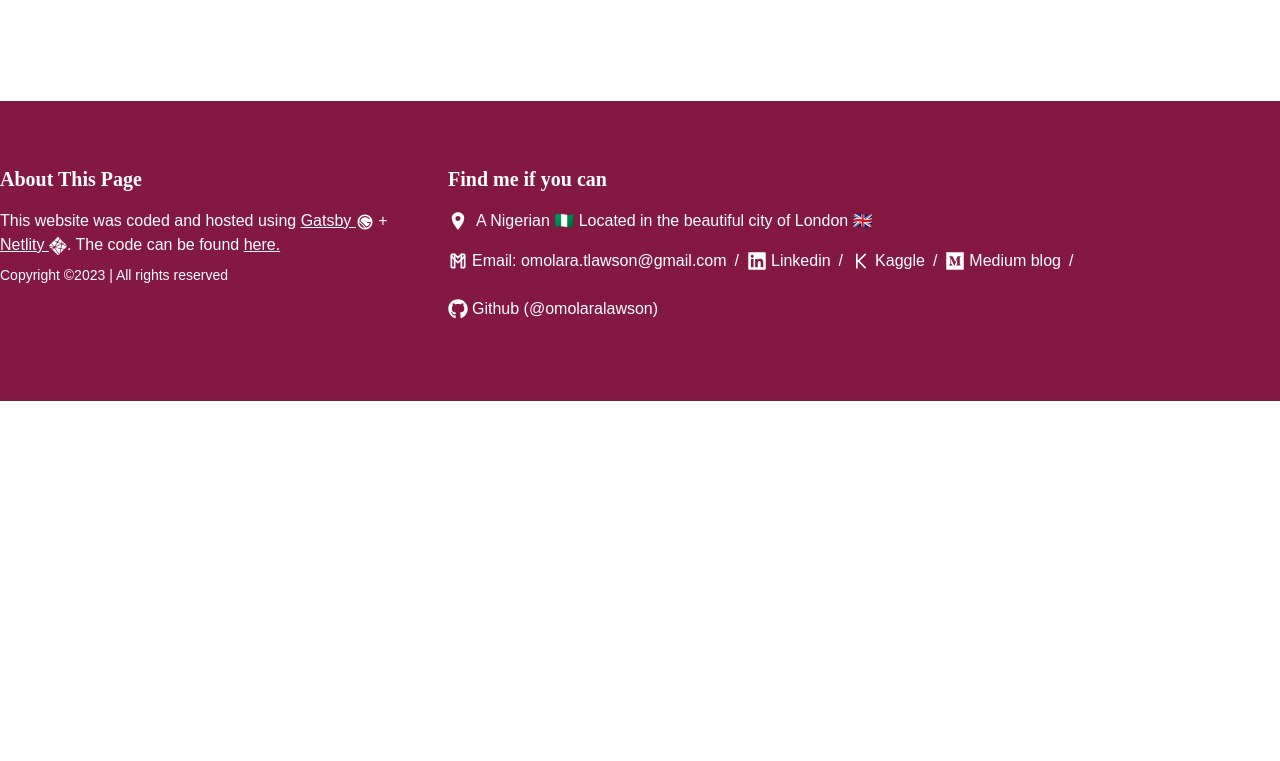
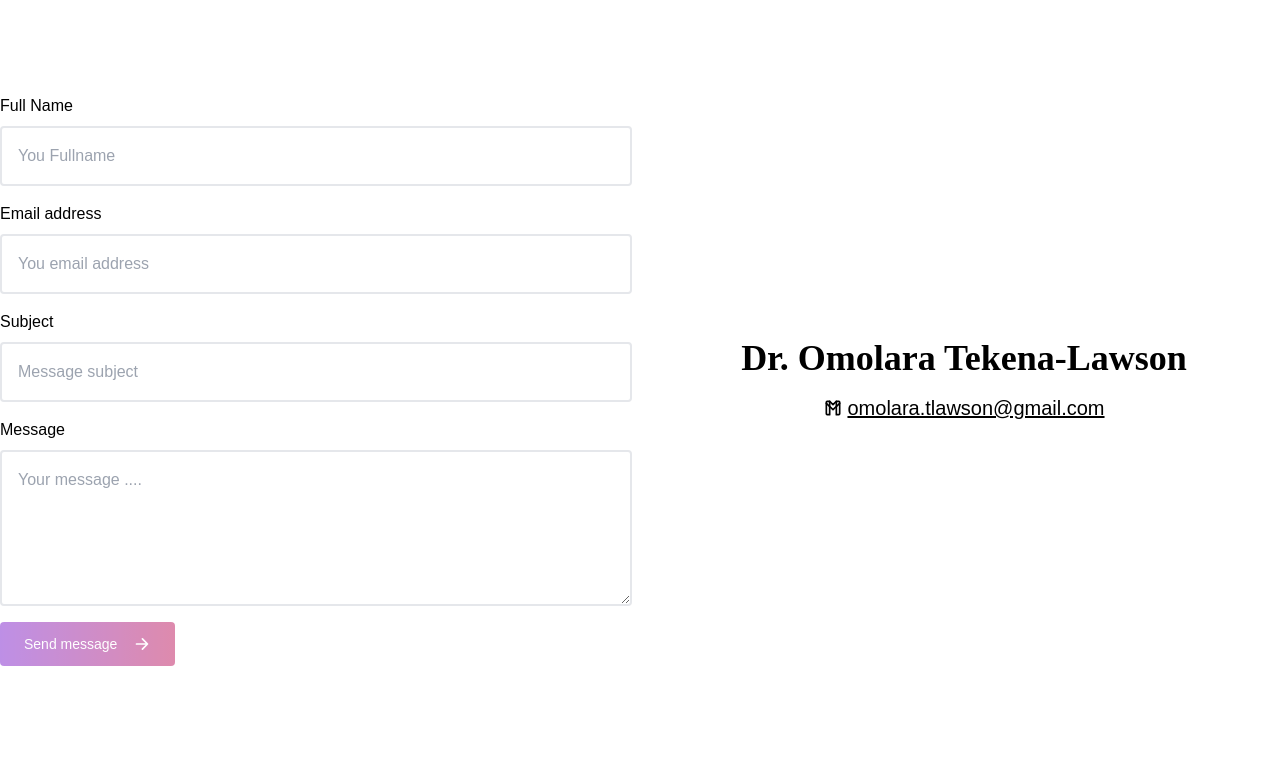
Before and after one commit to omolaralawson/my-website, a Gatsby site: page /contact in a window 1280 px wide. Shown: the part 399-1160 px from the top of the page. Before the commit the page ends 800 px from the top, so only its background shows below. Built offline with nearby package versions, Linux system fonts and the light colour scheme; Gatsby itself is replaced by a stand-in of ours.

Commit message:
Contact us

```diff
--- a/package.json
+++ b/package.json
@@ -16,6 +16,7 @@
     "typecheck": "tsc --noEmit"
   },
   "dependencies": {
+    "@hookform/resolvers": "^2.9.11",
     "@mdx-js/react": "^2.3.0",
     "@react-aria/ssr": "^3.5.0",
     "gatsby": "^5.7.0",
@@ -32,7 +33,10 @@
     "react": "^18.2.0",
     "react-dom": "^18.2.0",
     "react-helmet": "^6.1.0",
-    "react-icons": "^4.8.0"
+    "react-hook-form": "^7.43.7",
+    "react-hot-toast": "^2.4.0",
+    "react-icons": "^4.8.0",
+    "yup": "^1.0.2"
   },
   "devDependencies": {
     "@types/node": "^18.15.0",
--- /dev/null
+++ b/src/components/ContactForm/ContactForm.tsx
@@ -0,0 +1,109 @@
+import { yupResolver } from '@hookform/resolvers/yup';
+
+import React from 'react'
+import { IoArrowForward } from 'react-icons/io5'
+import { useForm } from 'react-hook-form';
+import toast, { Toaster } from "react-hot-toast";
+
+import * as yup from 'yup';
+
+const schema = yup.object().shape({
+  email: yup
+    .string()
+    .email("Enter a valid email")
+    .required("Email is required"),
+  fullname: yup
+    .string()
+    .required("Fullname is required"),
+  subject: yup
+    .string()
+    .required("Subject is required"),
+  message: yup
+    .string()
+    .required("Message is required"),
+});
+
+interface Inputs {
+  email: string;
+  fullname: string;
+  subject: string;
+  message: string;
+}
+
+type Props = {}
+
+const ContactForm = (props: Props) => {
+  const { register, reset, handleSubmit, formState: { errors, isSubmitting, isValid } } = useForm<Inputs>({
+    resolver: yupResolver(schema)
+  });
+
+  const onSubmit = async (data: Inputs) => {
+    fetch("/", {
+      method: "POST",
+      headers: { "Content-Type": "application/x-www-form-urlencoded" },
+      body: new URLSearchParams(data as any).toString(),
+    })
+      .then(() => {
+        toast.success("Thanks for reaching out! I'll be in touch soonest");
+        reset();
+      })
+      .catch((error) => {
+        toast.error("Oops! Something went wrong. Gotta fix it now :(");
+      });
+  };
+
+  return (
+    <form name="contact-form" data-netlify="true" netlify-honeypot="bot-field" onSubmit={handleSubmit(onSubmit)}>
+      <Toaster />
+      <input type="hidden" name="contact-form" value="contact-form" />
+      <div className="flex flex-col mb-4">
+        <label className="font-medium mb-2">Full Name</label>
+        <input
+          className="border-2 focus:outline-pink-900 rounded p-4"
+          placeholder={errors.fullname?.message || "You Fullname"}
+          {...register("fullname")}
+        />
+        {<span className='text-sm italic text-red-700'>{errors.fullname?.message}</span>}
+      </div>
+      <div className="flex flex-col mb-4">
+        <label className="font-medium mb-2">Email address</label>
+        <input
+          type={"email"}
+          className="border-2 focus:outline-pink-900 rounded p-4"
+          placeholder={errors.email?.message || "You email address"}
+          {...register("email")}
+        />
+        {<span className='text-sm italic text-red-700'>{errors.email?.message}</span>}
+      </div>
+      <div className="flex flex-col mb-4">
+        <label className="font-medium mb-2">Subject</label>
+        <input
+          className="border-2 focus:outline-pink-900 rounded p-4"
+          placeholder={errors.subject?.message || "Message subject"}
+          {...register("subject")}
+        />
+        {<span className='text-sm italic text-red-700'>{errors.subject?.message}</span>}
+      </div>
+      <div className="flex flex-col mb-4">
+        <label className="font-medium mb-2">Message</label>
+        <textarea
+          rows={5}
+          className="border-2 rounded p-4 focus:outline-pink-900"
+          placeholder={errors.message?.message || "Your message ...."}
+          {...register("message")}
+        />
+        {<span className='text-sm italic text-red-700'>{errors.message?.message}</span>}
+      </div>
+      <button
+        type="submit"
+        disabled={isSubmitting || !isValid}
+        className="bg-red-400 bg-gradient-to-r from-purple-700 hover:to-purple-700 to-pink-700 hover:from-pink-700 text-sm inline-flex items-center justify-between text-white rounded py-3 px-6 disabled:opacity-50"
+      >
+        Send message
+        <IoArrowForward className="text-lg ml-4" />
+      </button>
+    </form>
+  )
+}
+
+export default ContactForm
--- a/src/components/Layout/Footer.tsx
+++ b/src/components/Layout/Footer.tsx
@@ -18,7 +18,7 @@ const Footer = (props: Props) => {
       <div className="w-2/3">
         <h4 className="font-display font-bold text-xl mb-4">Find me if you can</h4>
         <div className="flex items-center mb-4">
-          <IoLocationSharp className="text-xl mr-2" /> A Nigerian 🇳🇬  Located in the beautiful city of London 🇬🇧
+          <IoLocationSharp className="text-xl mr-2" /> A Nigerian 🇳🇬 living in the beautiful city of London 🇬🇧
         </div>
         <nav className="flex gap-2 flex-wrap">
           <a
@@ -38,14 +38,14 @@ const Footer = (props: Props) => {
           </a> /
           <a
             className="flex items-center mb-4"
-            href=""
+            href="https://www.kaggle.com/omolaratekenalawson"
             title="Kagle"
           >
             <TbLetterK className="mr-1 text-xl" /> Kaggle
           </a> /
           <a
             className="flex items-center mb-4"
-            href=""
+            href="https://medium.com/@omolaralawson"
             title="Medium"
           >
             <FaMedium className="mr-1 text-xl" /> Medium blog
--- a/src/components/Layout/Header.tsx
+++ b/src/components/Layout/Header.tsx
@@ -24,10 +24,10 @@ const Header = (props: Props) => {
             <a href="https://www.linkedin.com/in/omolara-tekena-lawson/" target={"_blank"} title="Linkedin">
               <FaLinkedin />
             </a>
-            <a href="" title="Kagle">
+            <a href="https://www.kaggle.com/omolaratekenalawson" title="Kaggle">
               <TbLetterK />
             </a>
-            <a href="" title="Medium">
+            <a href="https://medium.com/@omolaralawson" title="Medium">
               <FaMedium />
             </a>
             <a href="https://github.com/omolaralawson/" target={"_blank"} title="Github">
--- a/src/pages/about.tsx
+++ b/src/pages/about.tsx
@@ -1,7 +1,10 @@
 import React from "react";
+import About from "../components/About/About";
+import AreasOfInterest from "../components/AreasOfInterest/AreasOfInterest";
 import Layout from "../components/Layout/Layout";
 import PageTitle from "../components/PageTitle/PageTitle";
 import Seo from "../components/Seo";
+import Skills from "../components/Skills/Skills";
 
 type Props = {};
 
@@ -12,6 +15,10 @@ const about = (props: Props) => {
       <section>
         <PageTitle title="About Me" />
       </section>
+      <section>
+        <About />
+      </section>
+
     </Layout>
   );
 };
--- a/src/pages/contact.tsx
+++ b/src/pages/contact.tsx
@@ -1,4 +1,7 @@
 import React from "react";
+import { IoArrowForward } from "react-icons/io5";
+import { TbBrandGmail } from "react-icons/tb";
+import ContactForm from "../components/ContactForm/ContactForm";
 import Layout from "../components/Layout/Layout";
 import PageTitle from "../components/PageTitle/PageTitle";
 import Seo from "../components/Seo";
@@ -12,6 +15,27 @@ const contact = (props: Props) => {
       <section>
         <PageTitle title="Contact Details" />
       </section>
+      <section>
+        <div className="container flex gap-4 mx-auto py-24">
+          <div className="w-1/2">
+            <div>
+              <ContactForm />
+            </div>
+          </div>
+          <div className="w-1/2 flex flex-col items-center justify-center">
+            <h2 className="font-display text-4xl font-bold mb-4">Dr. Omolara Tekena-Lawson</h2>
+            <p>
+              <a
+                className="flex text-xl items-center underline hover:no-underline"
+                href="mailto:omolara.tlawson@gmail.com"
+              >
+                <TbBrandGmail className="mr-1" />{" "}
+                omolara.tlawson@gmail.com
+              </a>
+            </p>
+          </div>
+        </div>
+      </section>
     </Layout>
   );
 };
```
Also changed, not shown: 1 other file.
